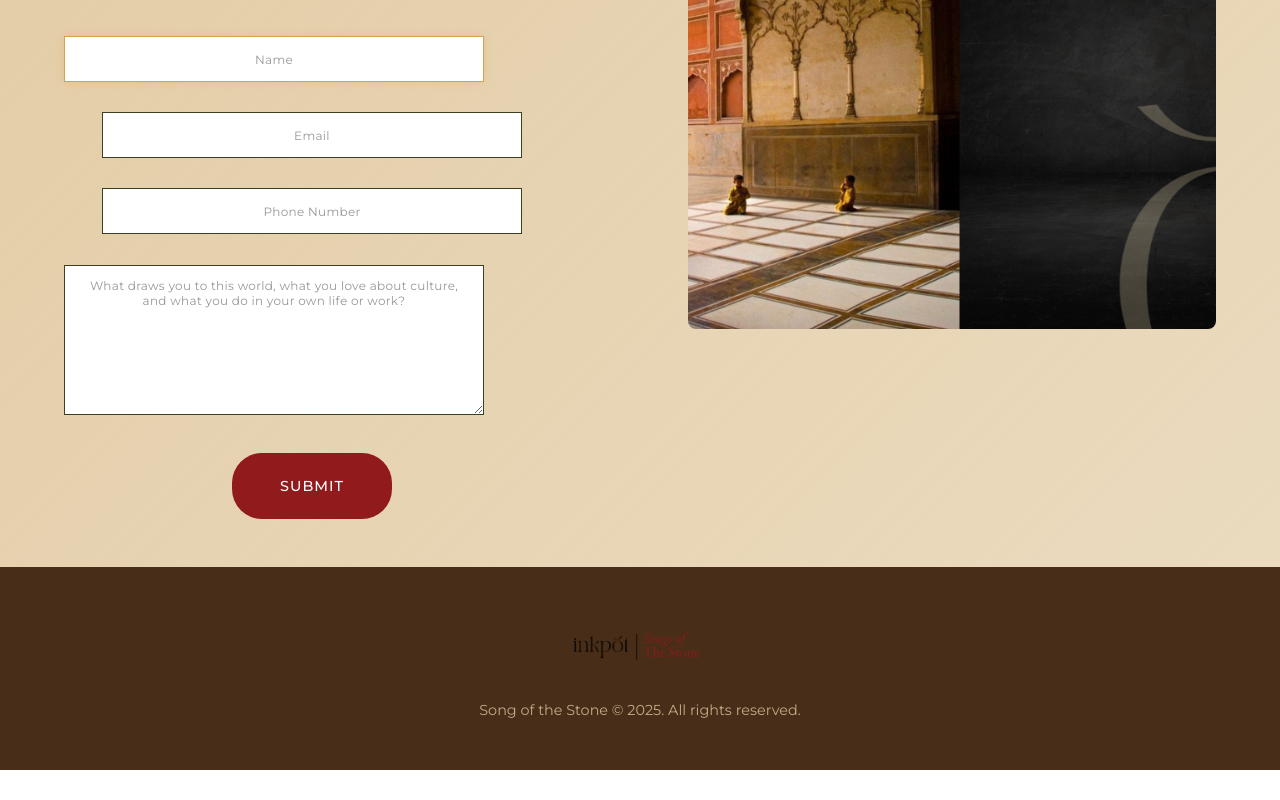
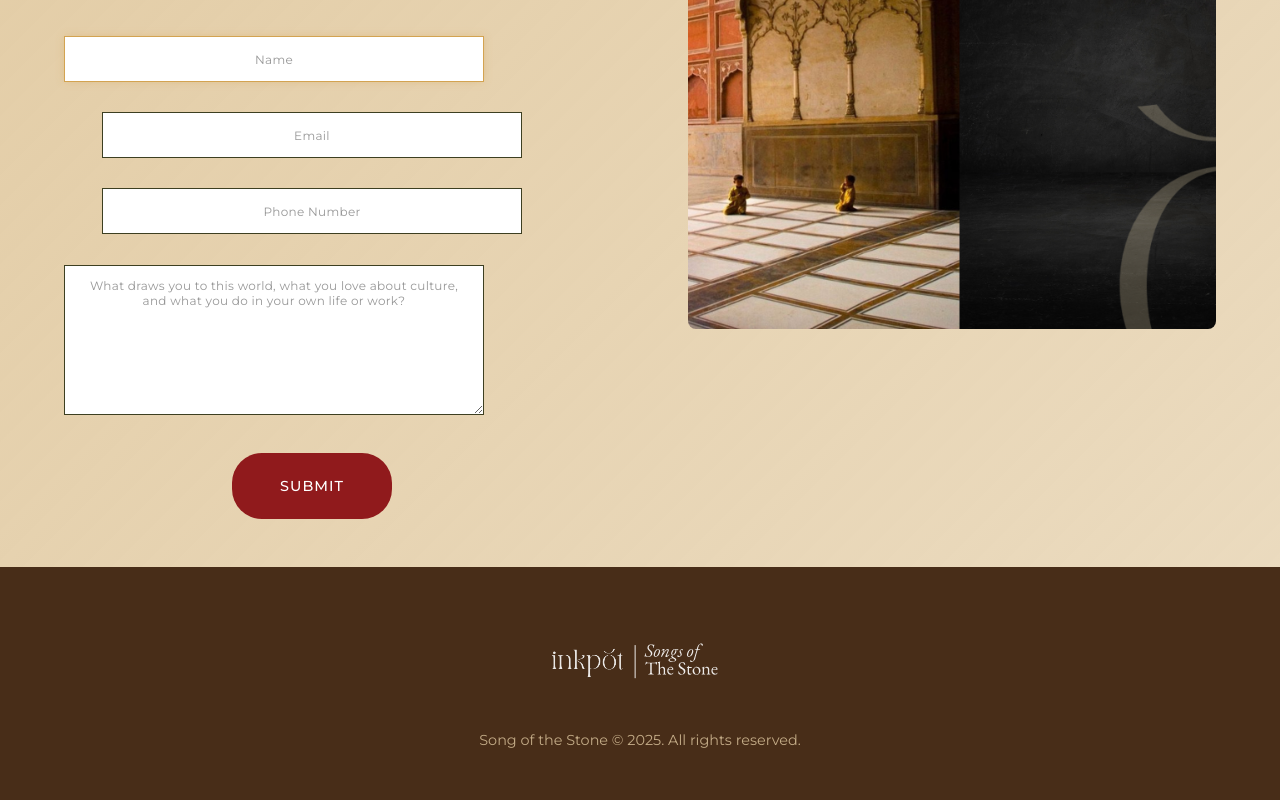
Before and after one commit to Tiger-Logistics-India-Ltd/Songs_of_the_Stone, a React (Vite) app: page / in a window 1280 px wide. Shown: the part 3726-4526 px from the top of the page. Before the commit the page ends 4496 px from the top, so only its background shows below. Built offline with nearby package versions, Linux system fonts and the light colour scheme; no server answers; a web font is replaced by a local one.

Commit message:
change footer logo

```diff
--- a/src/App.css
+++ b/src/App.css
@@ -1680,8 +1680,9 @@ span.italic-text {
 }
 
 .footer-logo-img {
-  height: 60px;
+  height: 90px;
   width: auto;
+  max-width: 200px;
   object-fit: contain;
   opacity: 0.9;
   transition: var(--transition);
--- a/src/components/Footer.jsx
+++ b/src/components/Footer.jsx
@@ -22,7 +22,7 @@ const Footer = () => {
           {/* Footer Logo */}
           <div className="footer-logo">
             <img
-              src="/footer_logo.svg"
+              src="/Images/desktop/new_footer.svg"
               alt="Inkpot India & Songs of the Stone"
               className="footer-logo-img"
             />
```
Also changed, not shown: public/Images/desktop/new_footer.svg (added).
